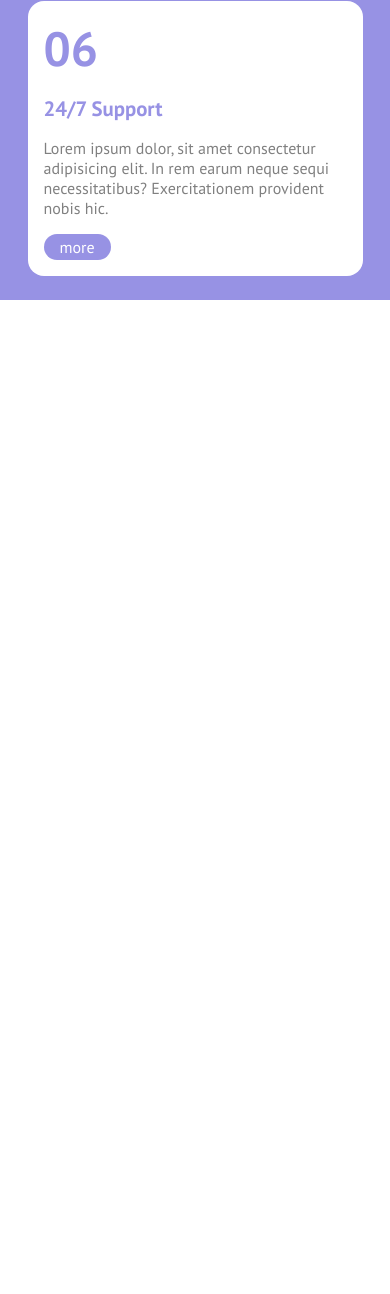
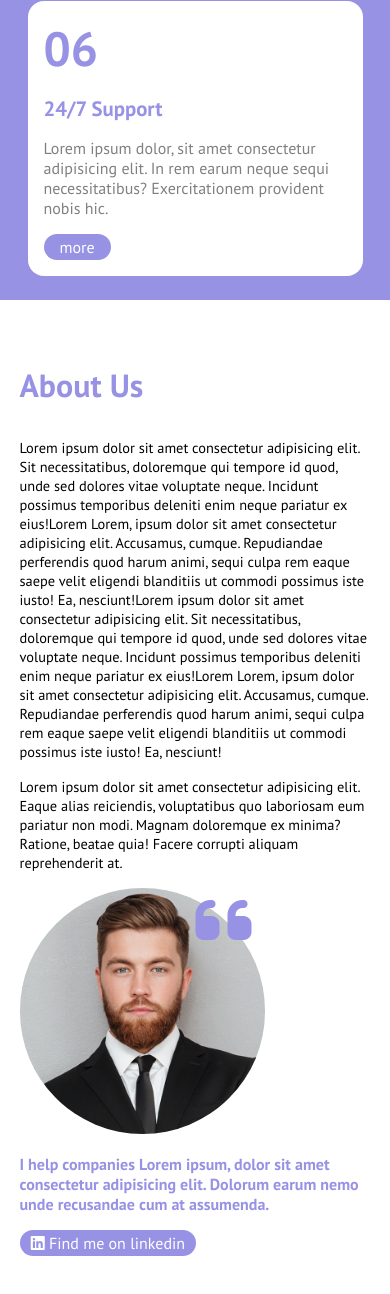
Before and after one commit to CrisFerrari1993/htmlcss-responsive-layout, a plain HTML site: page index.html in a window 390 px wide. Shown: the part 6264-7558 px from the top of the page. Before the commit the page ends 6564 px from the top, so only its background shows below. Drawn offline with Linux system fonts and the light colour scheme.

Commit message:
section 5 done

```diff
--- a/css/style.css
+++ b/css/style.css
@@ -454,3 +454,72 @@ nav {
         width: 100%;
     }
 }
+/*******************************
+5th section RULES
+********************************/
+.sec5-layout{
+    display: flex;
+    flex-wrap: wrap;
+}
+.sec5-left{
+    max-width: 75%;
+    padding: 1rem 2rem;
+}
+.sec5-right{
+    max-width: 25%;
+    position: relative;
+    padding: 2rem 0;
+}
+.sec5-right img{
+    max-width: 100%;
+   border-radius: 50%;
+}
+.sec5-right i.fa-solid{
+    position: absolute;
+    top: 1rem;
+    right: 0;
+    font-size: 4rem;
+    color: #9792e4;
+}
+.sec5-right h4{
+    color: #9792e4;
+}
+.sec5-right .btn{
+    color: white;
+    background-color: #9792e4;
+    width: fit-content;
+    margin: 1rem 0;
+    padding: 0.2rem 0.7rem;
+}
+.sec5-left h2{
+    color: #9792e4;
+    margin: 2rem 0;
+    font-size: 2rem;
+}
+.sec5-left p{
+    font-size: 0.9rem;
+    margin: 1rem 0;
+}
+/* mobile version */
+@media all and (max-width:480px){
+    .sec5-layout{
+        display:block;
+        padding: 2rem 0;
+    }
+    .sec5-left{
+        max-width: 100%;
+        padding: 0;
+    }
+    .sec5-right{
+        max-width: 100%;
+        padding: 0;
+    }
+    .sec5-right img{
+        max-width: 70%;
+        margin-bottom: 1rem;
+    }
+    .sec5-right i.fa-solid{
+        left:11rem;
+        top:0;
+    }
+}
--- a/index.html
+++ b/index.html
@@ -286,6 +286,38 @@
                 </div>
             </div>
         </section>
+        <!-- 5th section -->
+        <section>
+            <div class="container">
+                <div class="sec5-layout">
+                    <div class="sec5-left">
+                        <h2>
+                            About Us
+                        </h2>
+                        <p>
+                            Lorem ipsum dolor sit amet consectetur adipisicing elit. Sit necessitatibus, doloremque qui tempore id quod, unde sed dolores vitae voluptate neque. Incidunt possimus temporibus deleniti enim neque pariatur ex eius!Lorem Lorem, ipsum dolor sit amet consectetur adipisicing elit. Accusamus, cumque. Repudiandae perferendis quod harum animi, sequi culpa rem eaque saepe velit eligendi blanditiis ut commodi possimus iste iusto! Ea, nesciunt!Lorem ipsum dolor sit amet consectetur adipisicing elit. Sit necessitatibus, doloremque qui tempore id quod, unde sed
+                            dolores vitae voluptate neque. Incidunt possimus temporibus deleniti enim neque pariatur ex eius!Lorem Lorem, ipsum
+                            dolor sit amet consectetur adipisicing elit. Accusamus, cumque. Repudiandae perferendis quod harum animi, sequi culpa
+                            rem eaque saepe velit eligendi blanditiis ut commodi possimus iste iusto! Ea, nesciunt!
+                        </p>
+                        <p>
+                            Lorem ipsum dolor sit amet consectetur adipisicing elit. Eaque alias reiciendis, voluptatibus quo laboriosam eum pariatur non modi. Magnam doloremque ex minima? Ratione, beatae quia! Facere corrupti aliquam reprehenderit at.
+                        </p>
+                    </div>
+                    <div class="sec5-right">
+                        <img src="img/about.jpg" alt="">
+                        <i class="fa-solid fa-quote-left"></i>
+                        <h4>
+                            I help companies Lorem ipsum, dolor sit amet consectetur adipisicing elit. Dolorum earum nemo unde recusandae cum at assumenda.
+                        </h4>
+                        <div class="btn">
+                            <i class="fa-brands fa-linkedin"></i>
+                            Find me on linkedin
+                        </div>
+                    </div>
+                </div>
+            </div>
+        </section>
     </main>
     <!-- footer -->
     <footer>
```
